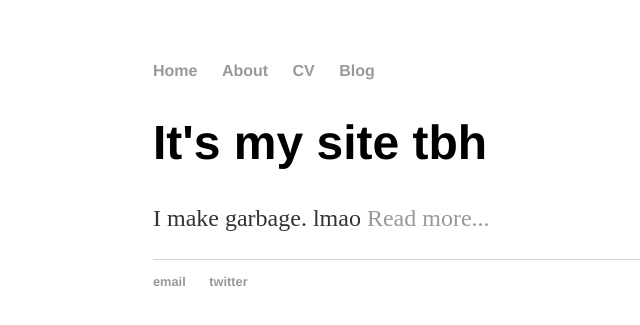
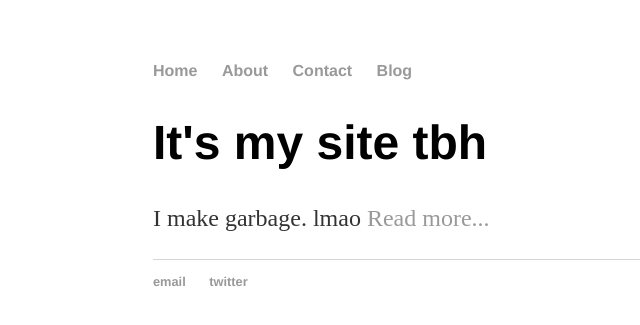
Before and after one commit to glasscaked/strip, a Jekyll site: the page built from index.html, in a window 1280 px wide. Shown: the top 325 px of the page, without its empty margins (231-871 px from the left). Built offline with Jekyll 4.4.1, drawn with Linux system fonts in a browser that asks for light colours.

Commit message:
Update default.html

```diff
--- a/_layouts/default.html
+++ b/_layouts/default.html
@@ -13,7 +13,7 @@
 <ul>
 <li><a href="/">Home</a></li>
 <li><a href="/about">About</a></li>
-<li><a href="/contact">CV</a></li>
+<li><a href="/contact">Contact</a></li>
 <li><a href="/blog">Blog</a></li>
 </ul>
     </nav>
@@ -25,7 +25,7 @@
 
   <footer>
    <ul>
-   <li><a href="mailto:glasscakedb@gmail.com">email</a></li>
+   <li><a href="mailto:glasscaked@gmail.com">email</a></li>
    <li><a href="https://twitter.com/glasscake">twitter</a></li>
    </ul>
   </footer>
```
